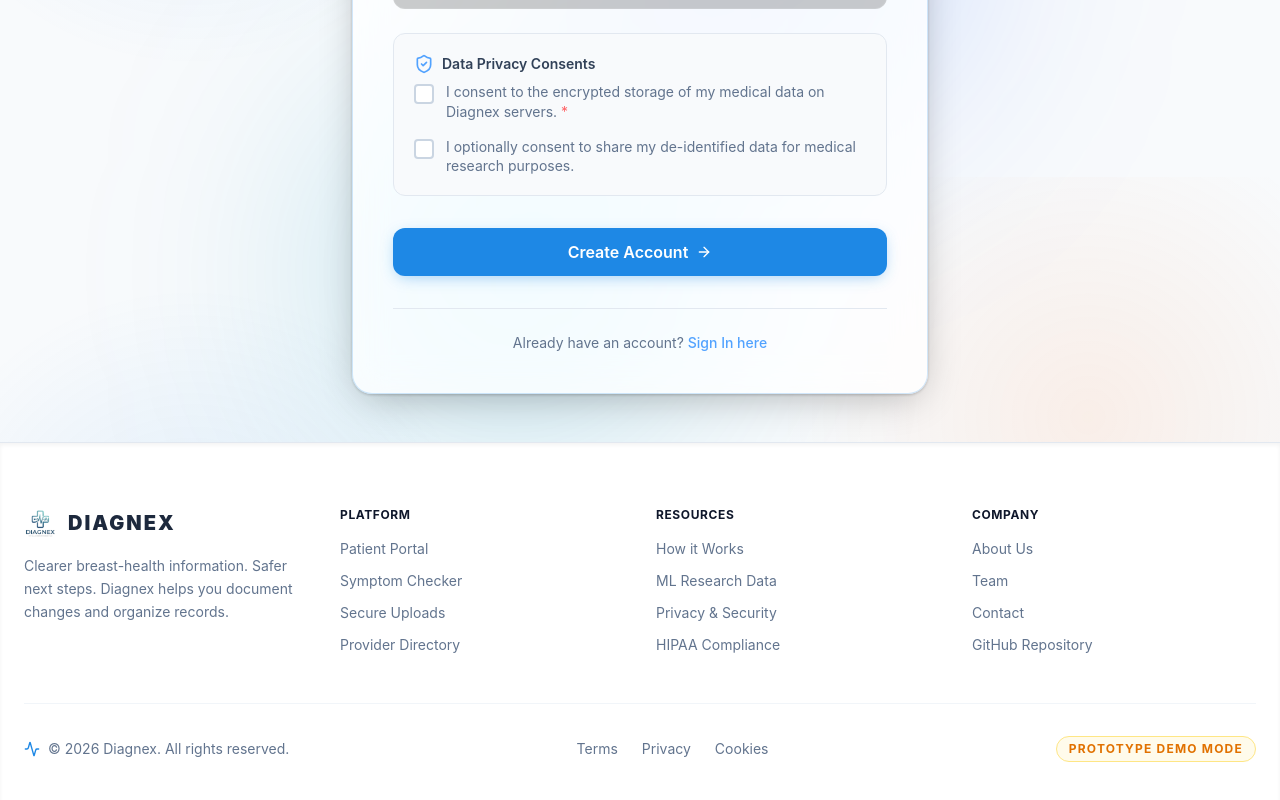
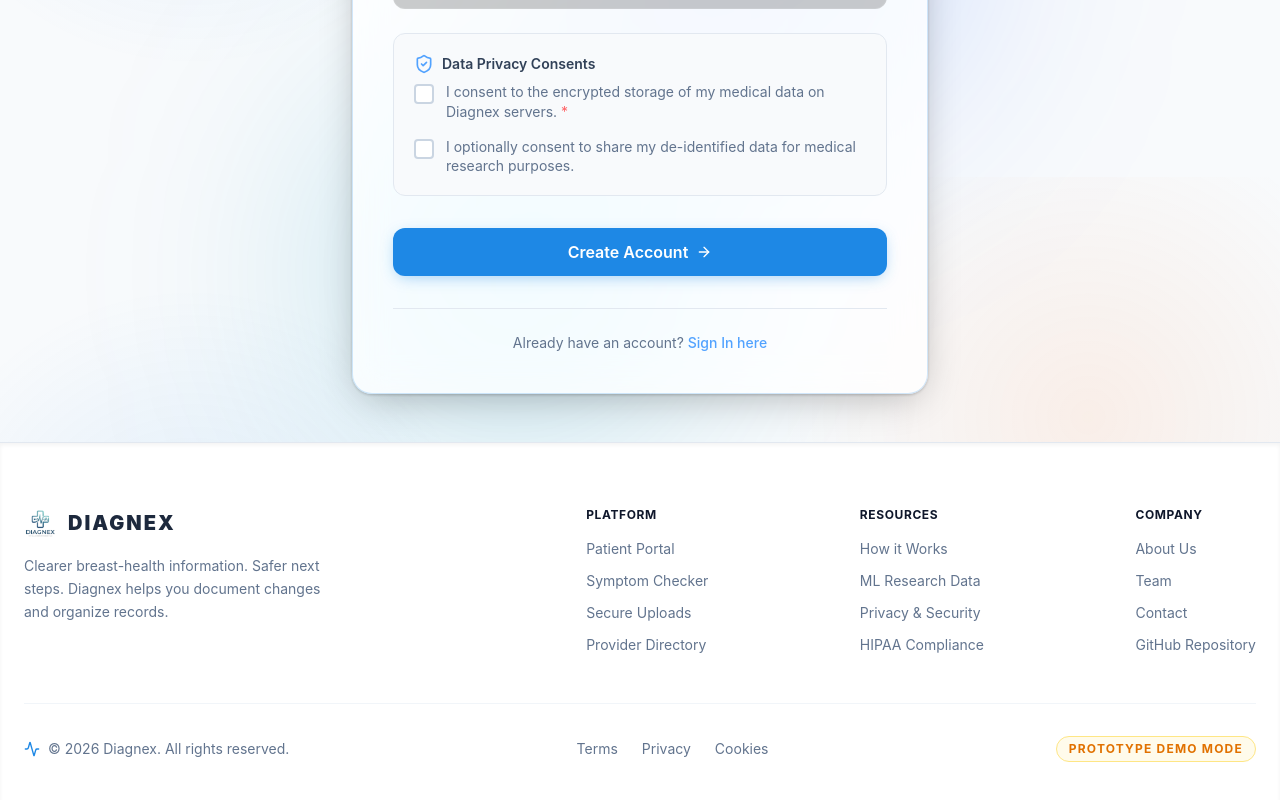
Before and after one commit to pranjulpandey1610-lab/Diagnex-breast_cancer, a Next.js app in the folder frontend/: page /auth/register in a window 1280 px wide. Shown: the part 623-1423 px from the top of the page. Built offline with nearby package versions, Linux system fonts and the light colour scheme.

Commit message:
style: fix footer layout to expand correctly and cover blank space

```diff
--- a/frontend/src/components/Footer.tsx
+++ b/frontend/src/components/Footer.tsx
@@ -4,13 +4,13 @@ import { Activity } from 'lucide-react';
 export default function Footer() {
   return (
     <footer className="border-t border-slate-200 mt-auto bg-white py-16 px-6 relative z-10 shadow-inner w-full">
-      <div className="max-w-7xl mx-auto grid grid-cols-1 md:grid-cols-4 gap-12 md:gap-8 mb-12">
-        <div className="md:col-span-1 space-y-4">
+      <div className="max-w-7xl mx-auto flex flex-col md:flex-row justify-between gap-12 md:gap-8 mb-12">
+        <div className="md:w-1/3 space-y-4">
           <Link href="/" className="flex items-center gap-3 group">
             <img src="/logo.png" alt="Diagnex Logo" className="w-8 h-8 object-contain transition-transform group-hover:scale-105" />
             <span className="text-xl font-black tracking-widest text-slate-800 uppercase">Diagnex</span>
           </Link>
-          <p className="text-sm text-slate-500 leading-relaxed">
+          <p className="text-sm text-slate-500 leading-relaxed max-w-xs">
             Clearer breast-health information. Safer next steps. Diagnex helps you document changes and organize records.
           </p>
         </div>
```
